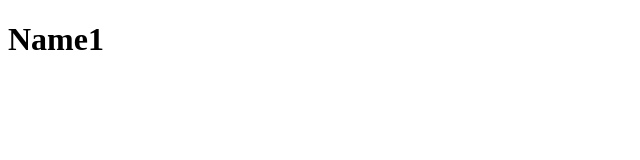
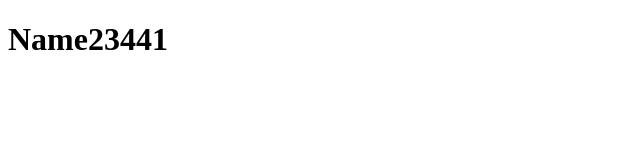
Before and after one commit to msvdoc/git_intro, a plain HTML site: page index.html in a window 1280 px wide. Shown: the whole page, without its empty margins (0-640 px from the left). Drawn offline with Linux system fonts and the light colour scheme.

```diff
--- a/index.html
+++ b/index.html
@@ -2,7 +2,7 @@
 <html>
 <head>
 	<meta charset="UTF-8">
-	<h1>Name1</h1>
+	<h1>Name23441</h1>
 
 </head>
 <body>
```
Also changed, not shown: 1 other file.
